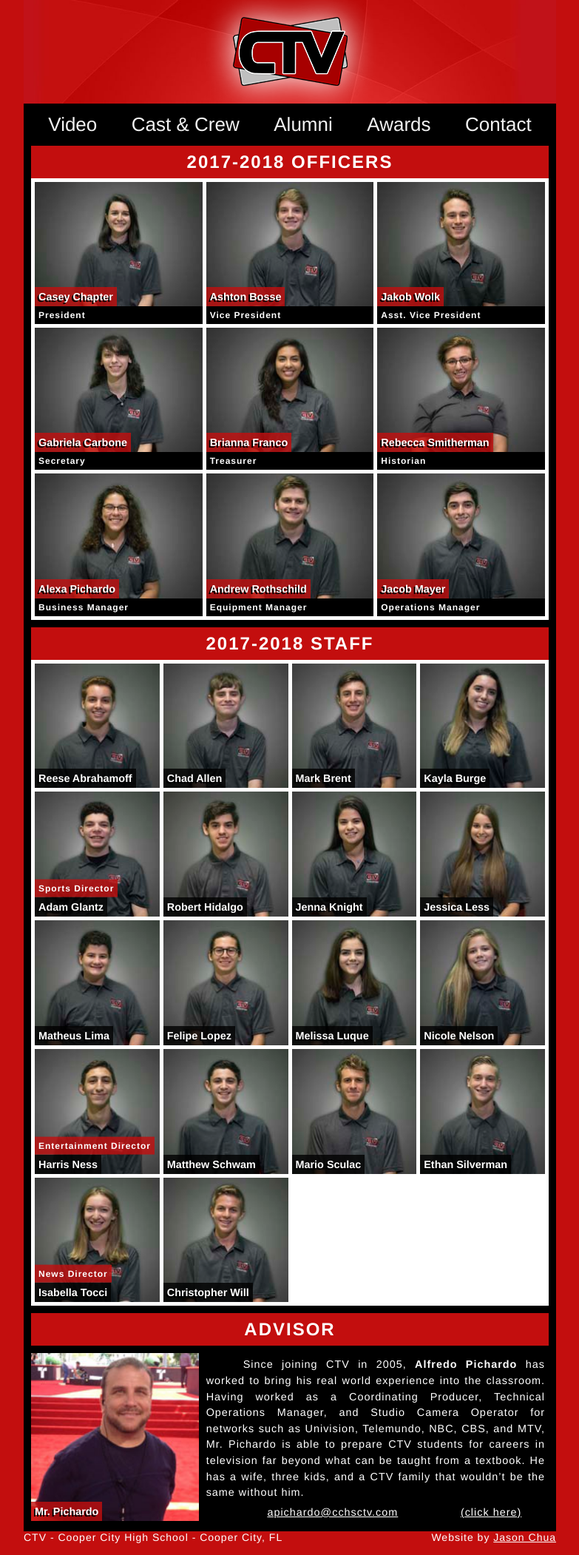
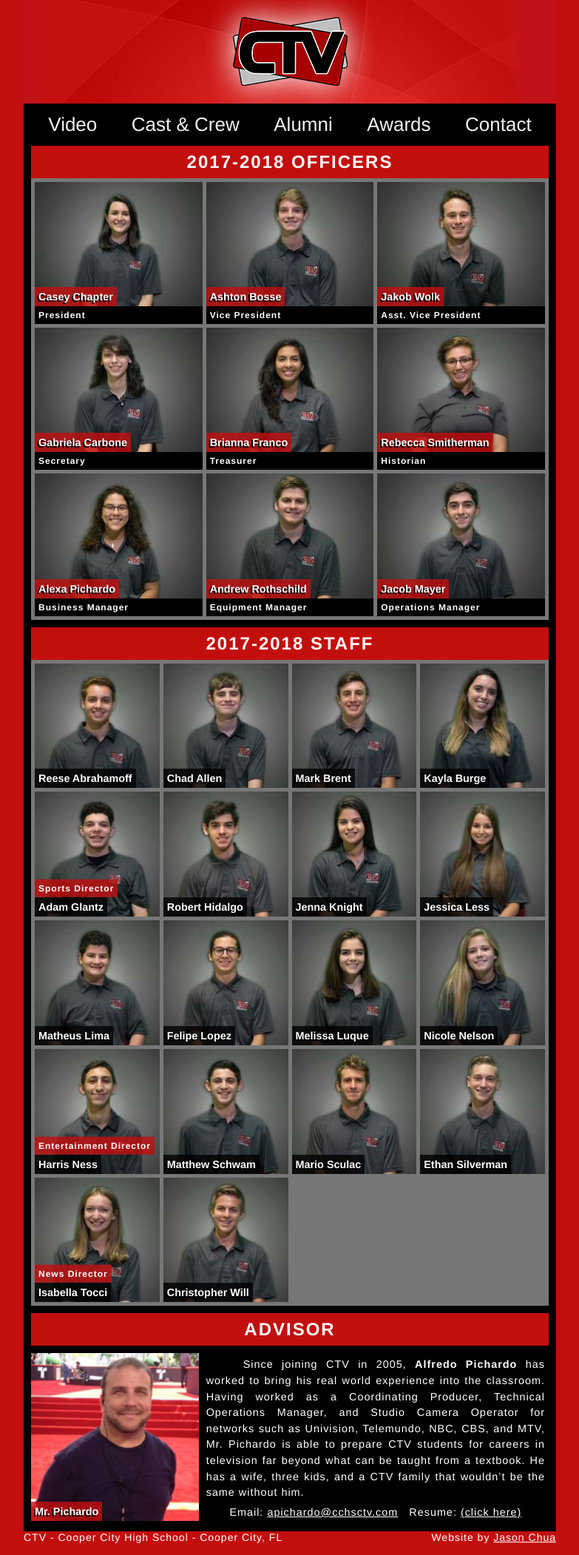
Before and after one commit to cchsctv/cchsctv.com, a PHP site: page /cast.php in a window 1280 px wide. Shown: the whole page at 74% size, without its empty margins (248-1031 px from the left). Run offline with PHP 8.4, Linux system fonts and the light colour scheme; some libraries are stand-ins or nearby versions.

Commit message:
Color Revision cast.php

```diff
--- a/cast.php
+++ b/cast.php
@@ -27,9 +27,9 @@ p.head{
 	letter-spacing:2px;
   width:100%;
 }
-.content_container {background-color: #ffffff !important}
+.content_container {background-color: #777777 !important}
 .officer_container, .staff_container {
-	border:5px solid #ffffff;
+	border:5px solid #777777;
 	border-right:none;
 	border-bottom:none;
 	height: auto;
@@ -69,7 +69,7 @@ p.sub{
 p.pichardo{
 	font-family: HelveticaNeue-Light, Helvetica, Arial, sans-serif;
 	font-size: .9em;
-	color:black;
+	color:white;
 	margin:5px;
 	line-height:150%;
 	letter-spacing:1px;
```
